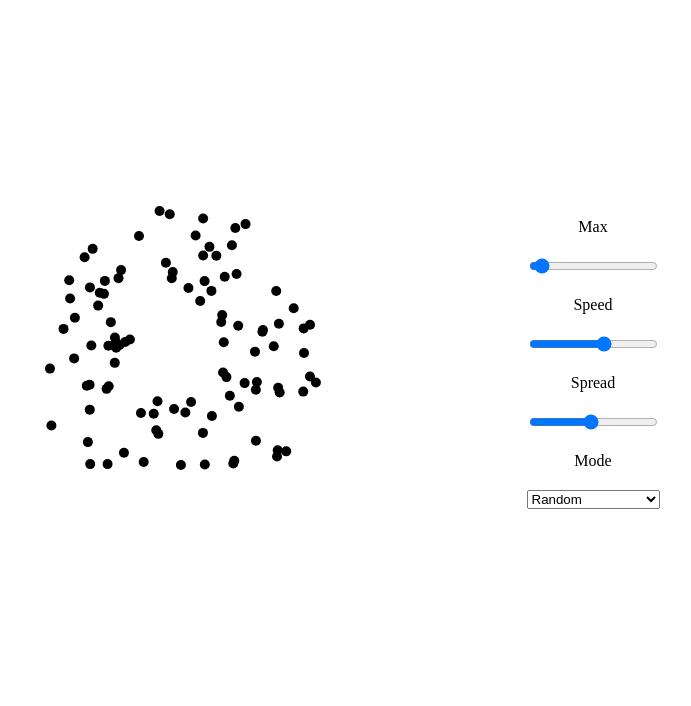
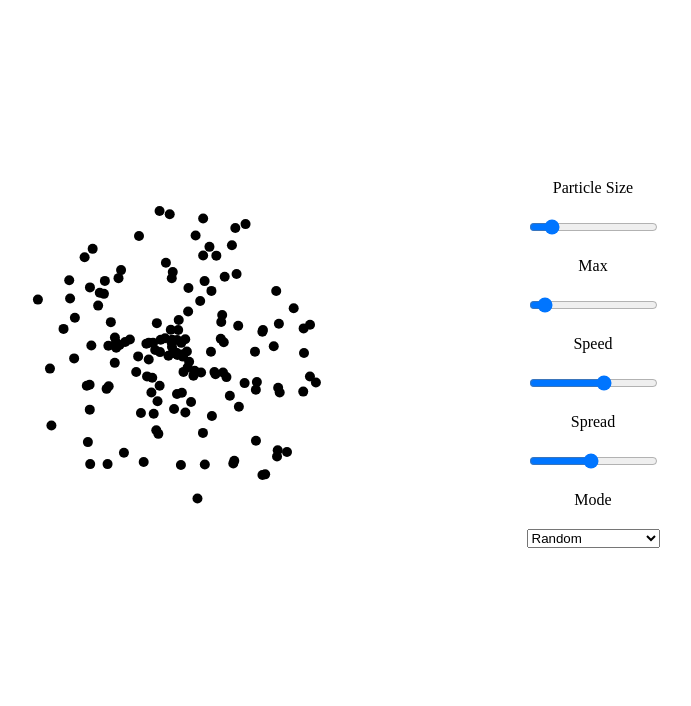
Before and after one commit to dbuzzin/particle-system, a plain HTML site: page index.html in a window 1280 px wide. Shown: the part 55-761 px from the top of the page, without its empty margins (405-1096 px from the left). Drawn offline with Linux system fonts and the light colour scheme.

Commit message:
Feature: Added control for particle size.

```diff
--- a/index.html
+++ b/index.html
@@ -18,8 +18,10 @@
         <div class="wrapper">
             <canvas width="700" height="700" id="canvas"></canvas>
             <div class="controls">
+                <div class="controls__title">Particle Size</div>
+                <input type="range" min="1" max="30" value="5" id="controlSize">
                 <div class="controls__title">Max</div>
-                <input type="range" min="1" max="2000" value="100" id="controlMax">
+                <input type="range" min="1" max="2500" value="200" id="controlMax">
                 <div class="controls__title">Speed</div>
                 <input type="range" min="1" max="100" value="60" id="controlSpeed">
                 <div class="controls__title">Spread</div>
--- a/src/lib/ParticleSystem.js
+++ b/src/lib/ParticleSystem.js
@@ -1,11 +1,12 @@
 import { Vector2D } from "./MathFunctions.js";
-import mode from "./mode.js"
+import Mode from "./Mode.js"
 
 const defaultOptions = {
-    max: 100,
+    max: 200,
     speed: 60,
     spread: 100,
     interval: 5,
+    particleSize: 5,
     mode: "random",
 }
 
@@ -16,17 +17,16 @@ const ParticleSystem = (function(window) {
         this.mode = options.mode;
         this.speed = options.speed;
         this.spread = options.spread;
-        this.interval = options.interval
+        this.interval = options.interval;
+        this.particleSize = options.particleSize;
         this.context;
         this.particles = [];
     };
 
-    function Particle(x, y, width, height) {
+    function Particle(x, y) {
         this.startPosition = new Vector2D(x, y);
         this.lastPosition = this.startPosition;
         this.direction;
-        this.width = width;
-        this.height = height;
         this.spawnTime = Date.now();
     };
 
@@ -43,14 +43,14 @@ const ParticleSystem = (function(window) {
     ParticleEngine.prototype.draw = function(x, y) {
         const _pEngine = this instanceof ParticleEngine ? this : pEngine;
         const ctx = _pEngine.context;
-        const p = new Particle(x, y, 10, 10)
+        const p = new Particle(x, y, 30, 30)
 
         switch (_pEngine.mode) {
             case "random":
-                p.direction = mode.randomFire();
+                p.direction = Mode.randomFire();
                 break;
             case "radial":
-                p.direction = mode.radialFire(_pEngine.interval);
+                p.direction = Mode.radialFire(_pEngine.interval);
                 break;
         }
 
@@ -61,7 +61,7 @@ const ParticleSystem = (function(window) {
         _pEngine.particles.forEach(particle => {
             ctx.save();
             ctx.beginPath();
-            ctx.arc(particle.lastPosition.x, particle.lastPosition.y, particle.width / 2, 0, 2 * Math.PI);
+            ctx.arc(particle.lastPosition.x, particle.lastPosition.y, _pEngine.particleSize, 0, 2 * Math.PI);
             ctx.fill();
             ctx.restore();
         });
@@ -77,12 +77,11 @@ const ParticleSystem = (function(window) {
 
             currentPosition.add(velocity);
 
-
-            particle.lastPosition = currentPosition;
-
             if (dist >= _pEngine.spread) {
                 _pEngine.particles.splice(_pEngine.particles.indexOf(particle), 1);
             }
+
+            particle.lastPosition = currentPosition;
         })
     }
 
--- a/src/main.js
+++ b/src/main.js
@@ -1,13 +1,12 @@
 import ParticleSystem from "./lib/ParticleSystem.js";
 
 const context = document.querySelector("#canvas").getContext("2d");
+const controlSize = document.querySelector("#controlSize");
 const controlMax = document.querySelector("#controlMax");
 const controlSpeed = document.querySelector("#controlSpeed");
 const controlSpread = document.querySelector("#controlSpread");
 const controlMode = document.querySelector("#controlMode");
 const controlInterval = document.querySelector("#controlInterval");
-
-console.log(controlSpeed.value);
 
 function update() {
 
@@ -22,6 +21,7 @@ function update() {
         mode: controlMode.value,
         max: parseInt(controlMax.value),
         interval: parseInt(controlInterval.value),
+        particleSize: parseInt(controlSize.value),
         speed: parseInt(controlSpeed.value),
         spread: parseInt(controlSpread.value)
     });
```
Also changed, not shown: src/lib/Mode.js (renamed from src/lib/mode.js).
